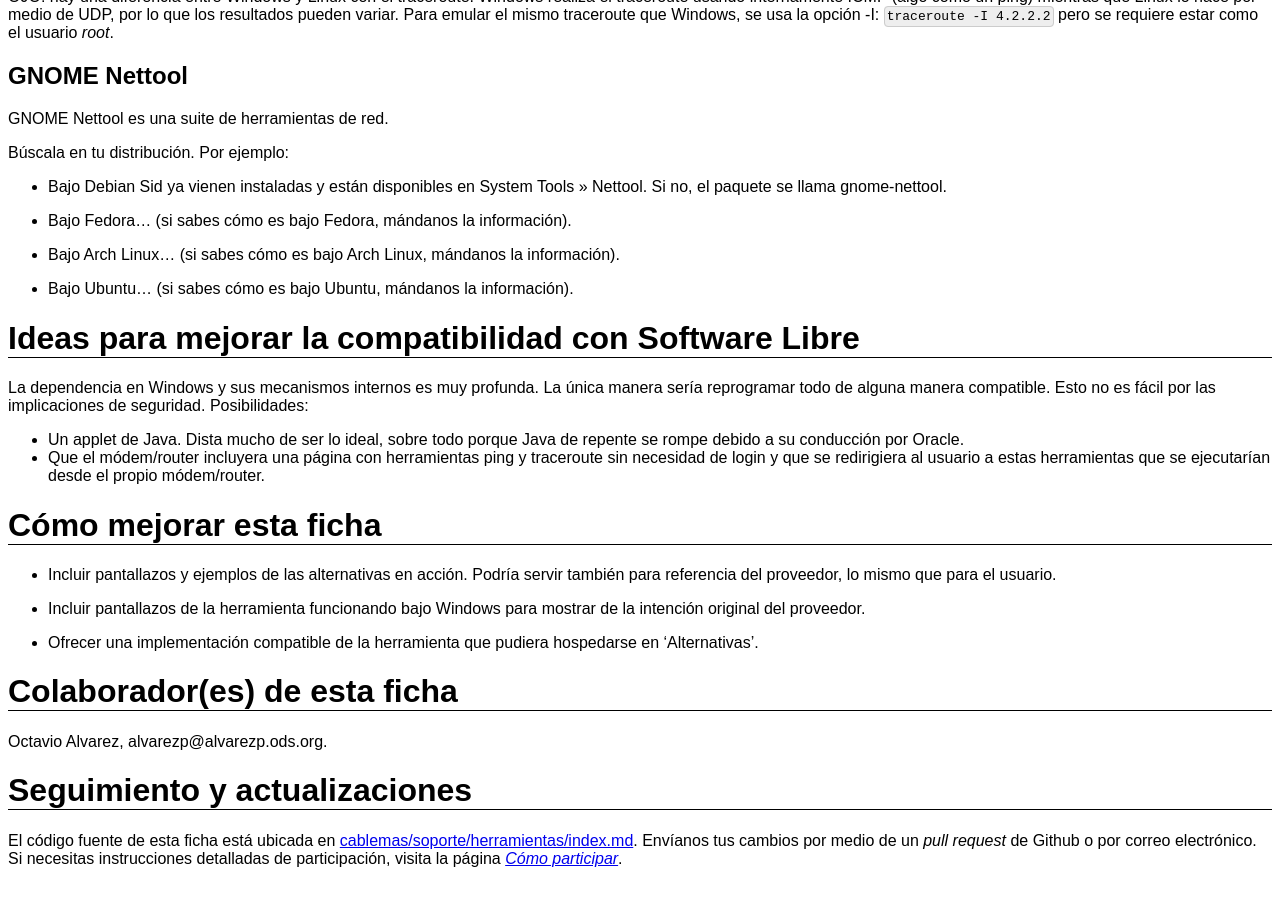
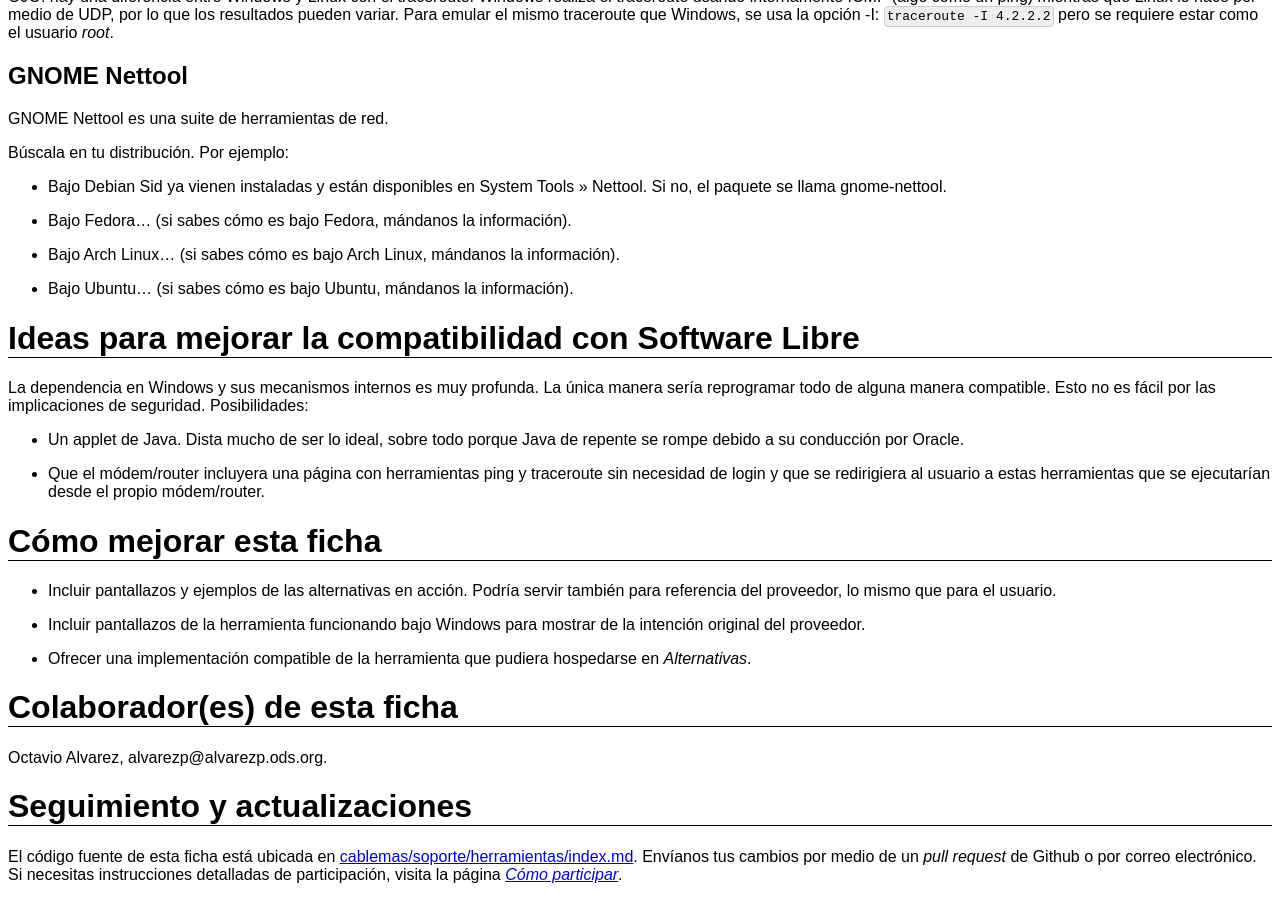
Before and after one commit to gultij/alternus.gultij.org, a Jekyll site: the page built from cablemas/soporte/herramientas/index.md, in a window 1280 px wide and 900 px high, scrolled down 835 px. Built offline with Jekyll 4.4.1, drawn with Linux system fonts in a browser that asks for light colours.

```diff
--- a/cablemas/soporte/herramientas/index.md
+++ b/cablemas/soporte/herramientas/index.md
@@ -61,6 +61,7 @@ Búscala en tu distribución. Por ejemplo:
 La dependencia en Windows y sus mecanismos internos es muy profunda. La única manera sería reprogramar todo de alguna manera compatible. Esto no es fácil por las implicaciones de seguridad. Posibilidades:
 
 * Un applet de Java. Dista mucho de ser lo ideal, sobre todo porque Java de repente se rompe debido a su conducción por Oracle.
+
 * Que el módem/router incluyera una página con herramientas ping y traceroute sin necesidad de login y que se redirigiera al usuario a estas herramientas que se ejecutarían desde el propio módem/router.
 
 # Cómo mejorar esta ficha
@@ -69,7 +70,7 @@ La dependencia en Windows y sus mecanismos internos es muy profunda. La única m
 
 * Incluir pantallazos de la herramienta funcionando bajo Windows para mostrar de la intención original del proveedor.
 
-* Ofrecer una implementación compatible de la herramienta que pudiera hospedarse en 'Alternativas'.
+* Ofrecer una implementación compatible de la herramienta que pudiera hospedarse en *Alternativas*.
 
 # Colaborador(es) de esta ficha
 
```
